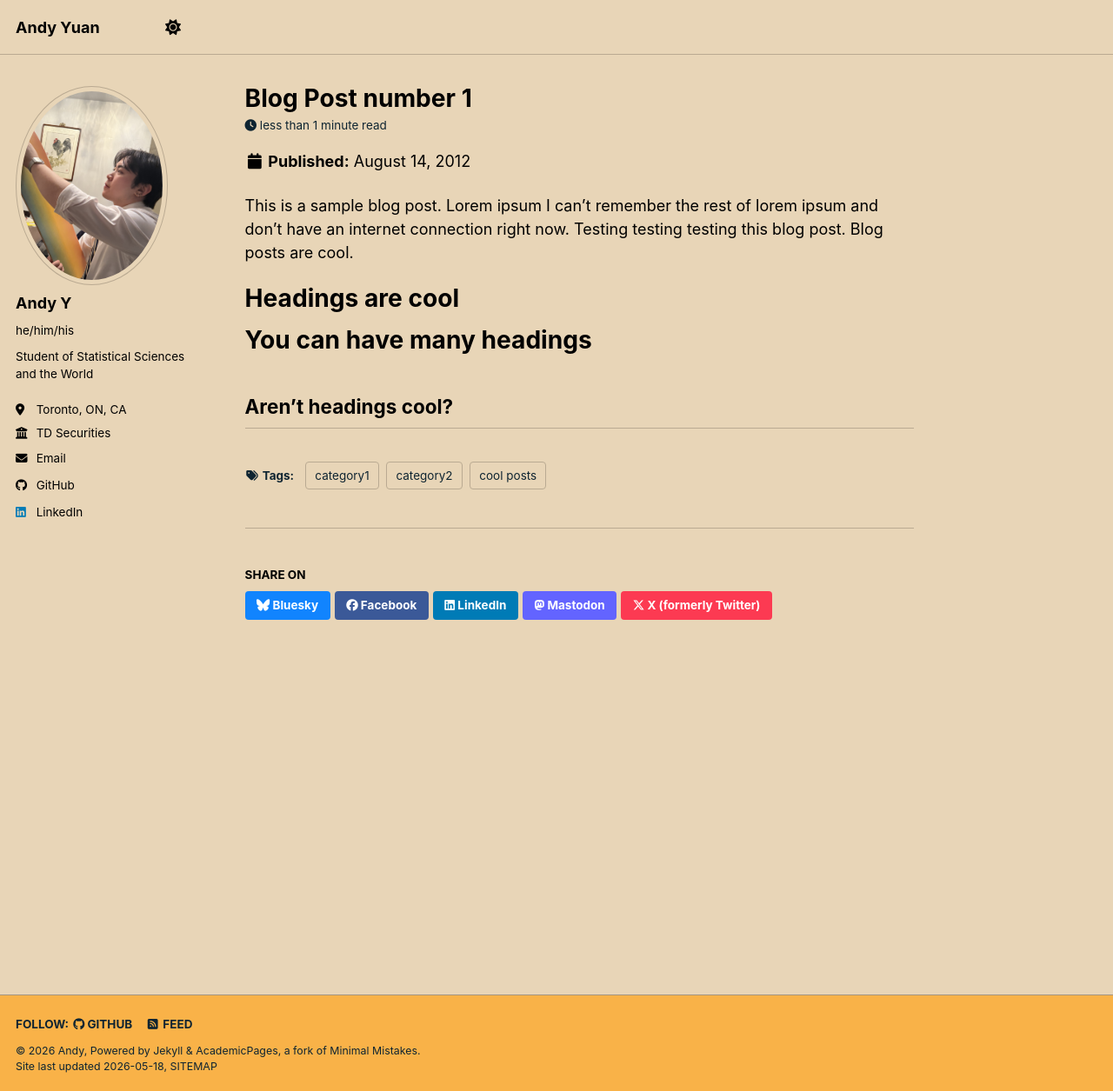
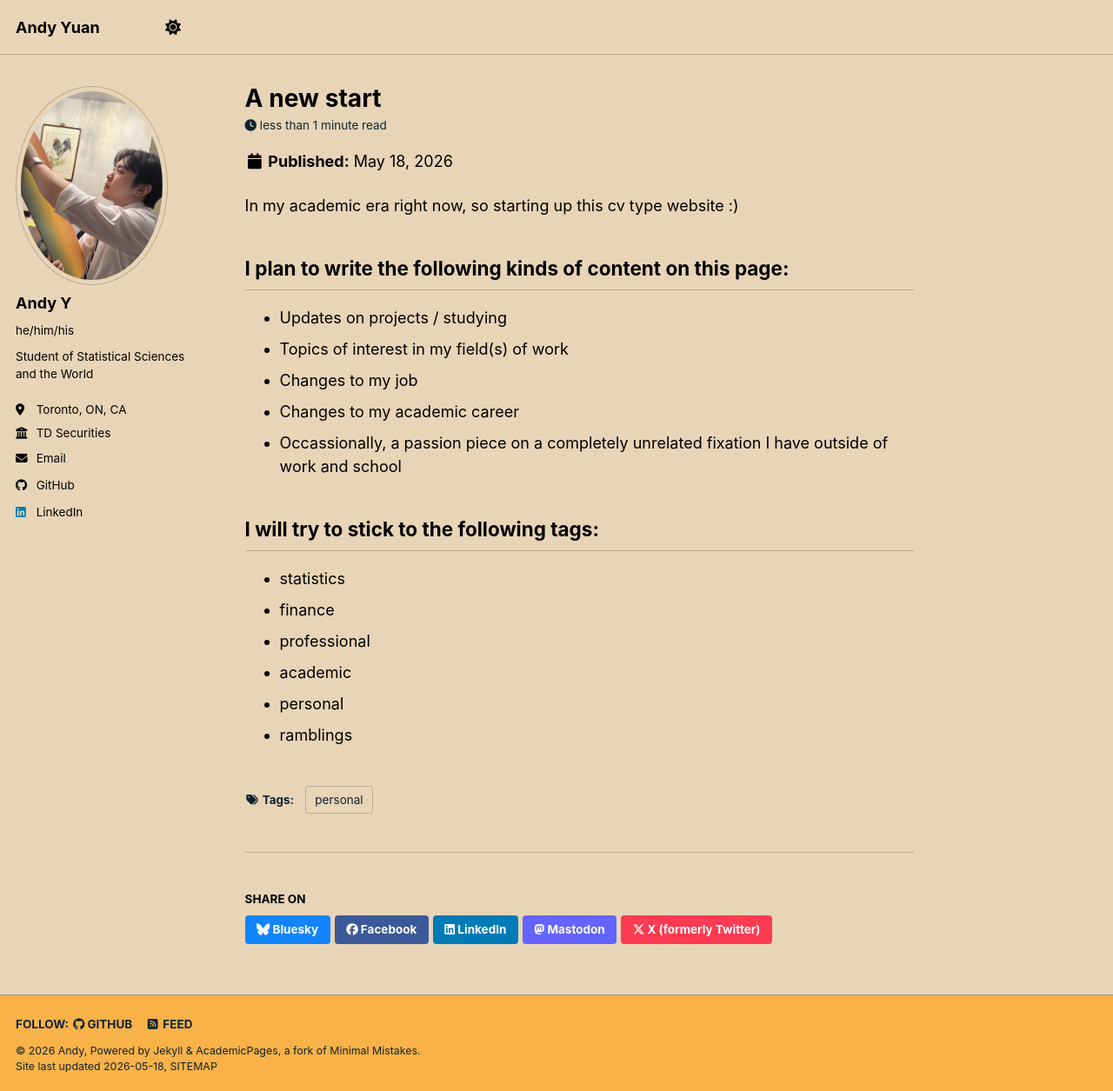
Before and after one commit to andytyuan2/andytyuan2.github.io, a Jekyll site: the page built from _posts/2012-08-14-blog-post-1.md, in a window 1280 px wide and 1255 px high. Shown: the whole window at 87% size. Built offline with Jekyll 4.4.1, drawn with Linux system fonts in a browser that asks for light colours; a script bundle is joined from its source files by our own code; library files that are not in the unit come from our copies.

Commit message:
Revise blog post with new content and tags
Updated the blog post with a new title, date, and content structure.

```diff
--- a/_posts/2012-08-14-blog-post-1.md
+++ b/_posts/2012-08-14-blog-post-1.md
@@ -1,20 +1,26 @@
 ---
-title: 'Blog Post number 1'
-date: 2012-08-14
-permalink: /posts/2012/08/blog-post-1/
+title: 'A new start'
+date: 2026-05-18
+permalink: /posts/2026/05/a-new-start/
 tags:
-  - cool posts
-  - category1
-  - category2
+  - personal
 ---
 
-This is a sample blog post. Lorem ipsum I can't remember the rest of lorem ipsum and don't have an internet connection right now. Testing testing testing this blog post. Blog posts are cool.
+In my academic era right now, so starting up this cv type website :)
 
-Headings are cool
-======
+I plan to write the following kinds of content on this page:
+------
+* Updates on projects / studying
+* Topics of interest in my field(s) of work
+* Changes to my job
+* Changes to my academic career
+* Occassionally, a passion piece on a completely unrelated fixation I have outside of work and school
 
-You can have many headings
-======
-
-Aren't headings cool?
+I will try to stick to the following tags:
 ------
+* statistics
+* finance
+* professional
+* academic
+* personal
+* ramblings
```
